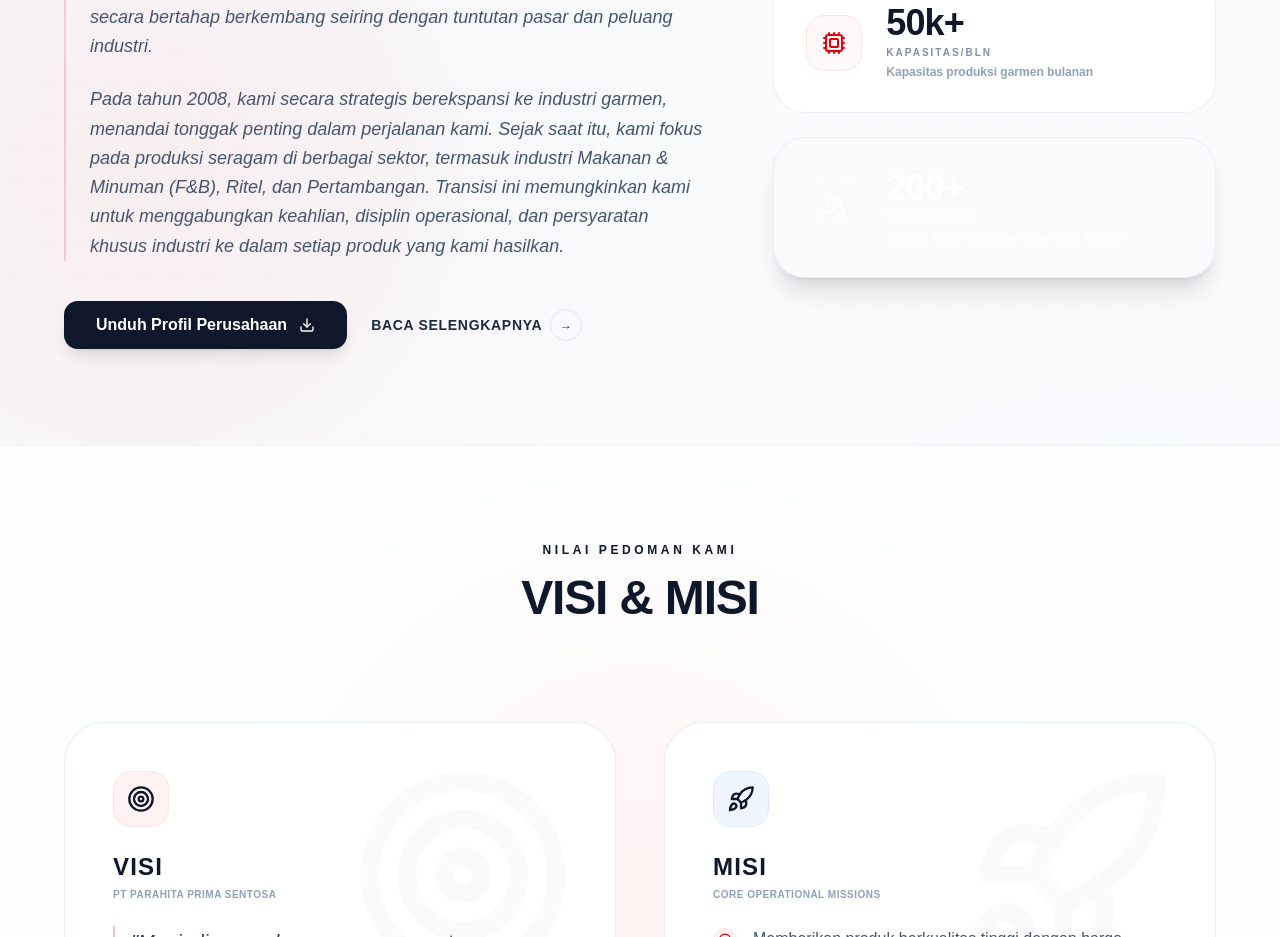
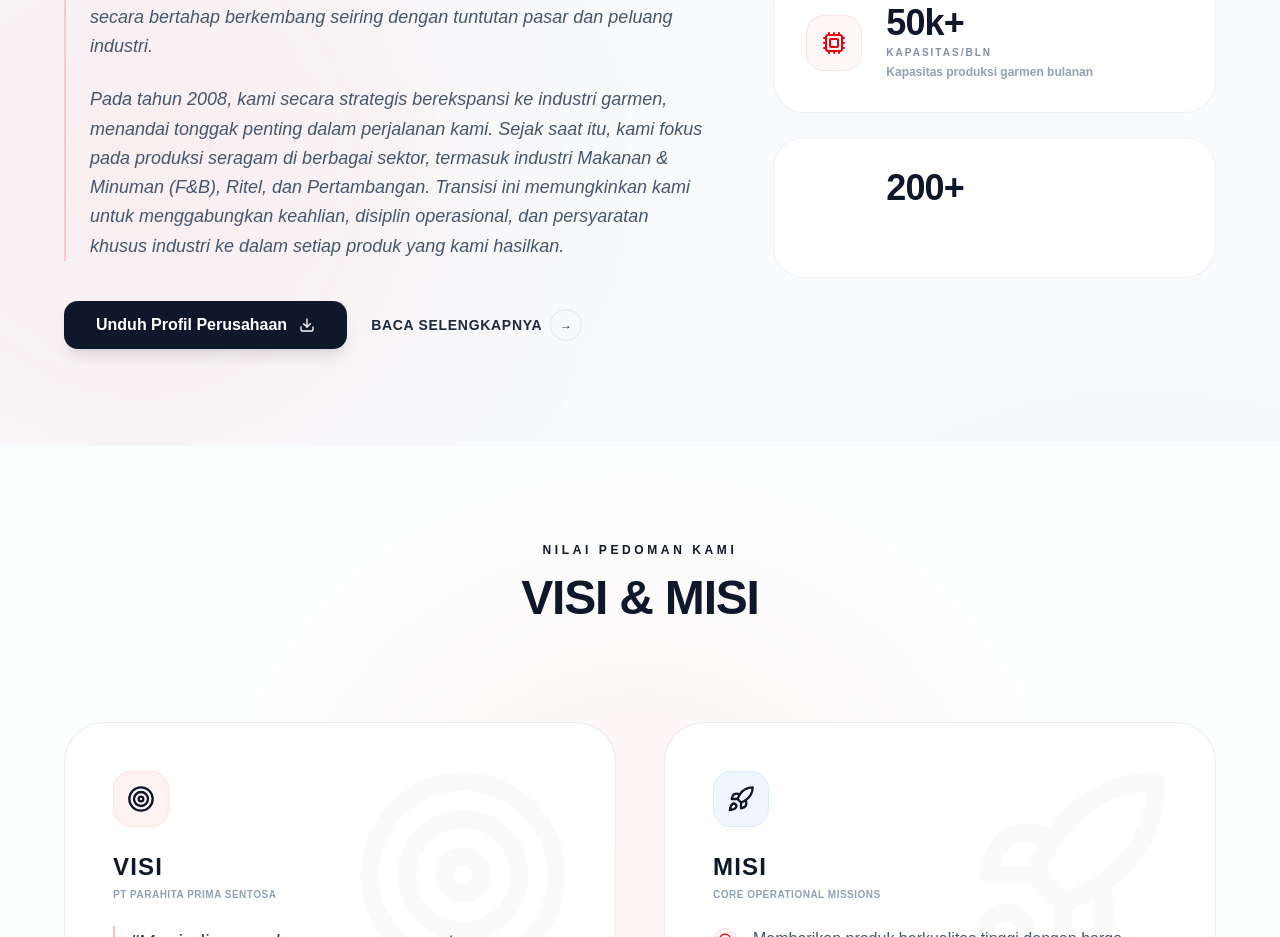
Before and after one commit to padji28-source/SeragamParahita, a React (Vite) app: page /tentang-kami in a window 1280 px wide. Shown: the part 829-1766 px from the top of the page. Built offline with nearby package versions, Linux system fonts and the light colour scheme.

Commit message:
Update AboutPage.tsx

```diff
--- a/src/pages/AboutPage.tsx
+++ b/src/pages/AboutPage.tsx
@@ -41,7 +41,7 @@ export default function AboutPage() {
       label: t('about.stats.workers', { defaultValue: 'Experts' }),
       icon: Users,
       desc: t('nav.home') === 'Home' ? "Highly skilled professional tailors & team" : "Tenaga ahli profesional & penjahit terlatih",
-      color: "bg-red-650 border-red-650 text-white shadow-xl shadow-red-650/10"
+      color: "border-slate-200/60 hover:border-slate-300 bg-white"
     }
   ];
 
```
